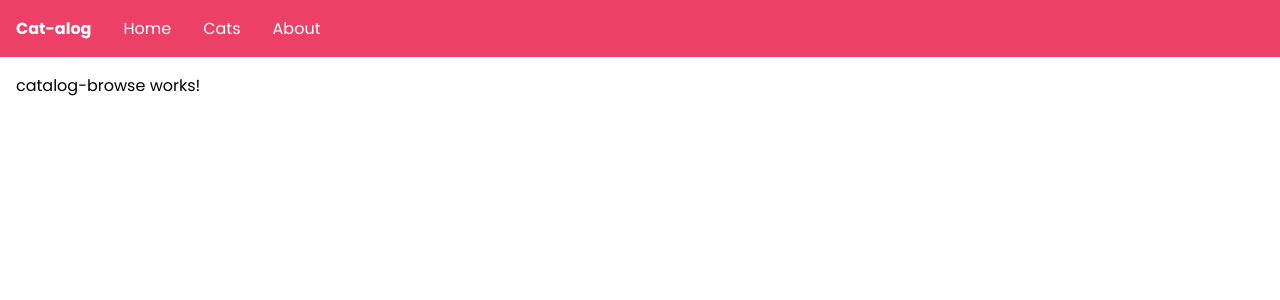
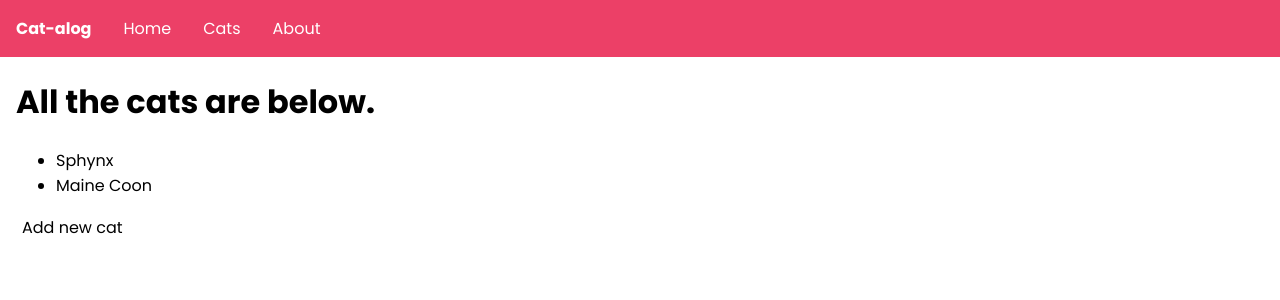
Before and after one commit to google/angular-a11y-workshop, an Angular app: page /catalog/browse in a window 1280 px wide. Shown: the top 300 px of the page. Built offline with nearby package versions, Linux system fonts and the light colour scheme.

Commit message:
feat(catalog): add service for managing cat data
- create initialized data
- save and read to/from local storage
- update catalog with simple display of cats

```diff
--- a/src/app/app.module.ts
+++ b/src/app/app.module.ts
@@ -24,6 +24,7 @@ import { HomeComponent } from './containers/home/home.component';
 import { CatalogBrowseComponent } from './containers/catalog-browse/catalog-browse.component';
 import { CatalogSearchComponent } from './containers/catalog-search/catalog-search.component';
 import { AboutComponent } from './containers/about/about.component';
+import {CommonModule} from "@angular/common";
 
 
 const appRoutes: Routes = [
@@ -45,6 +46,7 @@ const appRoutes: Routes = [
     AboutComponent
   ],
   imports: [
+    CommonModule,
     BrowserModule,
     RouterModule.forRoot(appRoutes)
   ],
--- /dev/null
+++ b/src/app/cat.ts
@@ -0,0 +1,21 @@
+
+export interface Cat {
+  name: string;
+  description: string;
+  imageCredit: string;
+}
+
+export type CatCatalog = {[key: number]: Cat};
+
+export const InitialCatData: CatCatalog = {
+  1: {
+    name: 'Sphynx',
+    description: 'The Sphynx cat is a breed of cat known for its lack of coat. It was developed through selective breeding, starting in the 1960s. The skin should have the texture of chamois, as it has fine hairs.',
+    imageCredit: ''
+  },
+  2: {
+    name: 'Maine Coon',
+    description: 'The Maine Coon is one of the largest domesticated breeds of cat. It has a distinctive physical appearance and valuable hunting skills.',
+    imageCredit: '',
+  }
+};
--- a/src/app/containers/catalog-browse/catalog-browse.component.html
+++ b/src/app/containers/catalog-browse/catalog-browse.component.html
@@ -1,3 +1,9 @@
-<p>
-  catalog-browse works!
-</p>
+<h1>All the cats are below.</h1>
+
+<ul>
+  <li *ngFor="let cat of catsArray">
+    {{cat.name}}
+  </li>
+</ul>
+
+<button>Add new cat</button>
--- a/src/app/containers/catalog-browse/catalog-browse.component.ts
+++ b/src/app/containers/catalog-browse/catalog-browse.component.ts
@@ -15,6 +15,8 @@
  */
 
 import { Component, OnInit } from '@angular/core';
+import {CatsService} from '../../services/cats.service';
+import {CatCatalog, Cat} from '../../cat';
 
 @Component({
   selector: 'app-catalog-browse',
@@ -22,8 +24,12 @@ import { Component, OnInit } from '@angular/core';
   styleUrls: ['./catalog-browse.component.css']
 })
 export class CatalogBrowseComponent implements OnInit {
-
-  constructor() { }
+  public catsArray: Cat[] = [];
+  constructor(private cats: CatsService) {
+    this.cats.cats$.subscribe((catalogObj: CatCatalog) => {
+      this.catsArray = Object.keys(catalogObj).map((k) => catalogObj[k]);
+    });
+  }
 
   ngOnInit() {
   }
--- /dev/null
+++ b/src/app/services/cats.service.ts
@@ -0,0 +1,49 @@
+/**
+ * Copyright 2018 Google LLC
+ *
+ * Licensed under the Apache License, Version 2.0 (the "License");
+ * you may not use this file except in compliance with the License.
+ * You may obtain a copy of the License at
+ *
+ * https://www.apache.org/licenses/LICENSE-2.0
+ *
+ * Unless required by applicable law or agreed to in writing, software
+ * distributed under the License is distributed on an "AS IS" BASIS,
+ * WITHOUT WARRANTIES OR CONDITIONS OF ANY KIND, either express or implied.
+ * See the License for the specific language governing permissions and
+ * limitations under the License.
+ */
+
+import { Injectable } from '@angular/core';
+import {Cat, InitialCatData, CatCatalog} from '../cat';
+import {BehaviorSubject} from 'rxjs';
+
+@Injectable({
+  providedIn: 'root'
+})
+export class CatsService {
+  // Revise type to always return most recent item to new subscribers. Replay.
+  private catsSource = new BehaviorSubject<CatCatalog>({});
+  public cats$ = this.catsSource.asObservable();
+  constructor() {
+    this.initializeData();
+  }
+  // If data exists in local storage, load that. Otherwise, load default data.
+  initializeData() {
+    if (!localStorage.getItem('catalog')) {
+      localStorage.setItem('catalog', JSON.stringify(InitialCatData))
+    }
+    this.catsSource.next(this.getCats());
+  }
+  private getCats(): CatCatalog {
+    return JSON.parse(localStorage.getItem('catalog'));
+  }
+
+  addCat(cat: Cat) {
+    let cats = this.getCats();
+    const key = Object.keys(cats).length + 1;
+    cats[key] = cat;
+    localStorage.setItem('catalog', JSON.stringify(cats));
+    this.catsSource.next(cats);
+  }
+}
```
Also changed, not shown: 1 other file (tests, documents, lock files or other folders).
